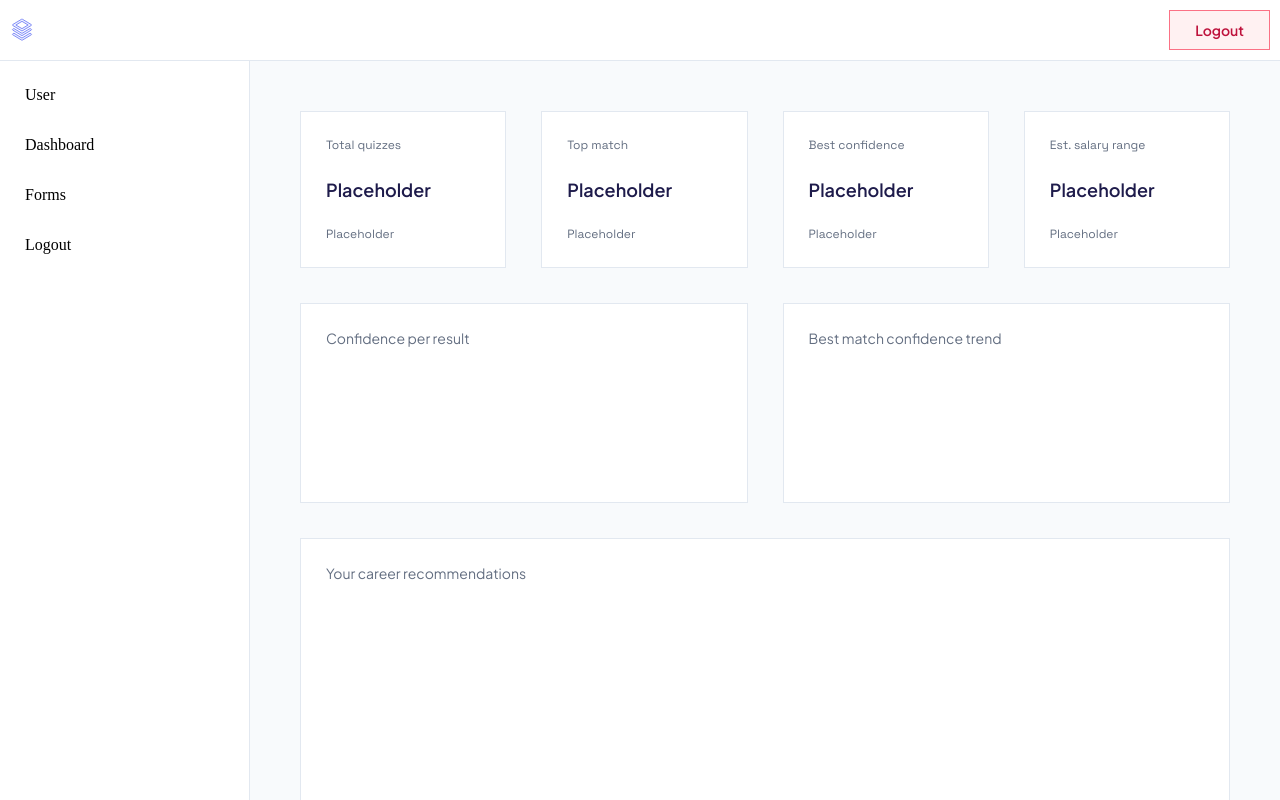
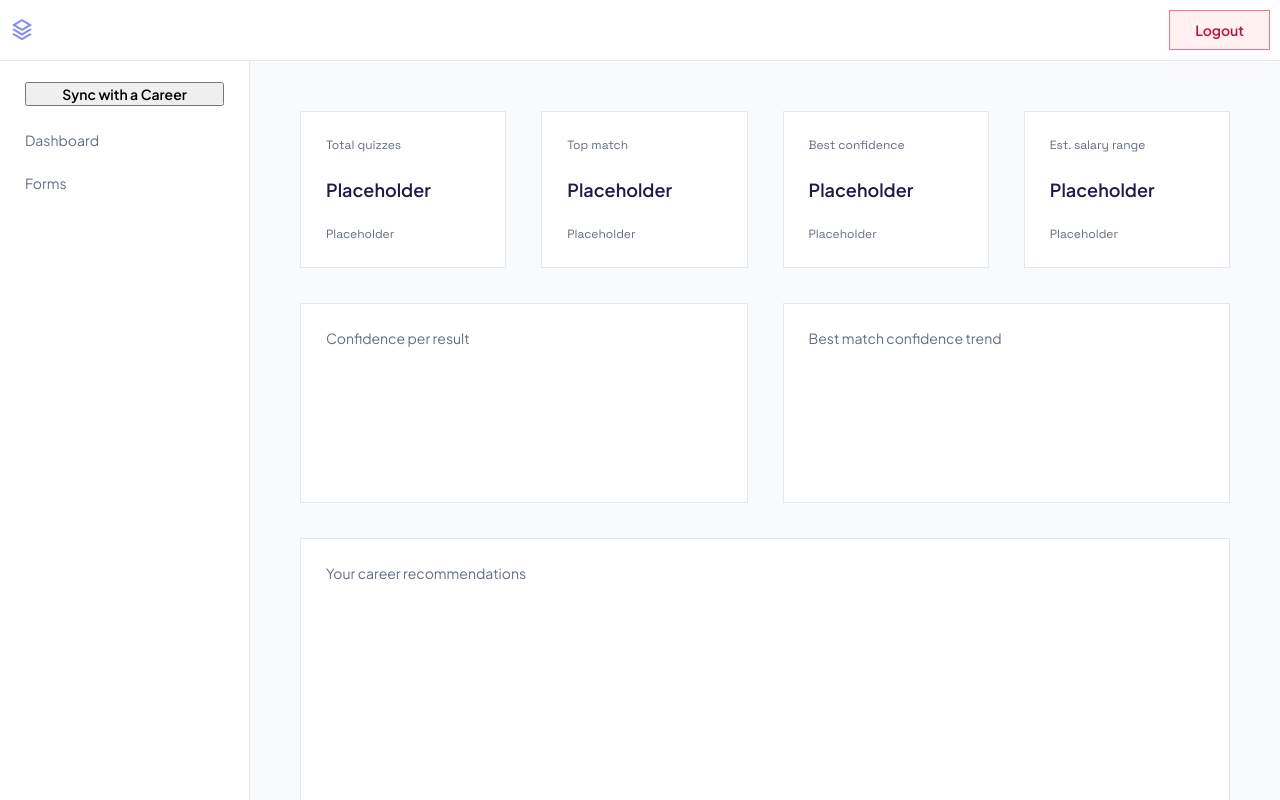
Before and after one commit to maki-sig/CareerSync, a Next.js app in the folder careersync/: page /dashboard in a window 1280 px wide. Built offline with nearby package versions, Linux system fonts and the light colour scheme.

Commit message:
Update: Dashboard 5th progress.

```diff
--- a/careersync/app/components/sidebar.tsx
+++ b/careersync/app/components/sidebar.tsx
@@ -1,19 +1,31 @@
+"use client"
+
+import { useRouter } from "next/navigation"
 import "../styles/nav.css"
 
 export default function Sidebar() {
+    const router = useRouter()
+
+    const handleSync = () => {
+        router.push("/forms")
+    }
+
+    const handleLogout = () => {
+        document.cookie = "careersync_user_id=; path=/; max-age=0";
+        document.cookie = "careersync_submitted=; path=/; max-age=0";
+        router.push("/")
+    }
+
     return (
         <div className="side-bar">
-            <span>
-                User
-            </span>
-            <span>
+            <button className="submit-btn btn-txt" onClick={handleSync}>
+                Sync with a Career
+            </button>
+            <span className="option-txt" onClick={() => router.push("/dashboard")}>
                 Dashboard
             </span>
-            <span>
+            <span className="option-txt" onClick={() => router.push("/forms")}>
                 Forms
-            </span>
-            <span>
-                Logout
             </span>
         </div>
     )
--- a/careersync/app/dashboard/page.tsx
+++ b/careersync/app/dashboard/page.tsx
@@ -46,7 +46,7 @@ export default function Dashboard() {
                         <span className="option-txt">Your career recommendations</span>
                     </div>
 
-                    <button className="submit-btn btn-txt">Sync with a Career</button>
+
                 </section>
             </main>
 
--- a/careersync/app/styles/dashboard.css
+++ b/careersync/app/styles/dashboard.css
@@ -14,7 +14,7 @@
     flex-direction: column;
     align-items: center;
     flex: 1;
-    margin: 0;
+    margin-left: 250px;
     row-gap: 20px;
     padding: 16px 32px;
 }
--- a/careersync/app/styles/nav.css
+++ b/careersync/app/styles/nav.css
@@ -51,9 +51,8 @@
 }
 
 .nav-bar svg path {
-    color: var(--primary-btn-bg);
+    color: var(--primary-btn-border);
     fill: currentColor;
-    stroke: var(--primary-btn-border);
     stroke-width: 1px;
     vector-effect: non-scaling-stroke;
 }
@@ -126,35 +125,37 @@
 /* ── Sidebar ────────────────────────────────────────────── */
 .side-bar {
     width: 250px;
-    height: calc(100vh - 41px);
-    /* Viewport - Mobile header height (8+8+24+1) */
-    position: sticky;
-    top: 41px;
+    height: calc(100vh - 51px);
+    /* Updated for snugness */
+    position: fixed;
+    top: 51px;
+    left: 0;
+    z-index: 500;
+    /* Ensure it's behind navbar (1000) but above content */
     flex-shrink: 0;
 
     display: flex;
     flex-direction: column;
     justify-content: flex-start;
-    gap: 32px;
+    gap: 25px;
     padding: 25px;
 
     background-color: var(--card-bg);
     border-right: 1px solid var(--card-border);
+    overflow-y: auto;
 }
 
 @media (min-width: 480px) {
     .side-bar {
-        top: 43px;
-        /* 9+9+24+1 */
-        height: calc(100vh - 43px);
+        top: 53px;
+        height: calc(100vh - 53px);
     }
 }
 
 @media (min-width: 768px) {
     .side-bar {
-        top: 45px;
-        /* 10+10+24+1 */
-        height: calc(100vh - 45px);
+        top: 57px;
+        height: calc(100vh - 57px);
     }
 }
 
```
Also changed, not shown: careersync/app/styles/forms.css (+26 -4 lines).
